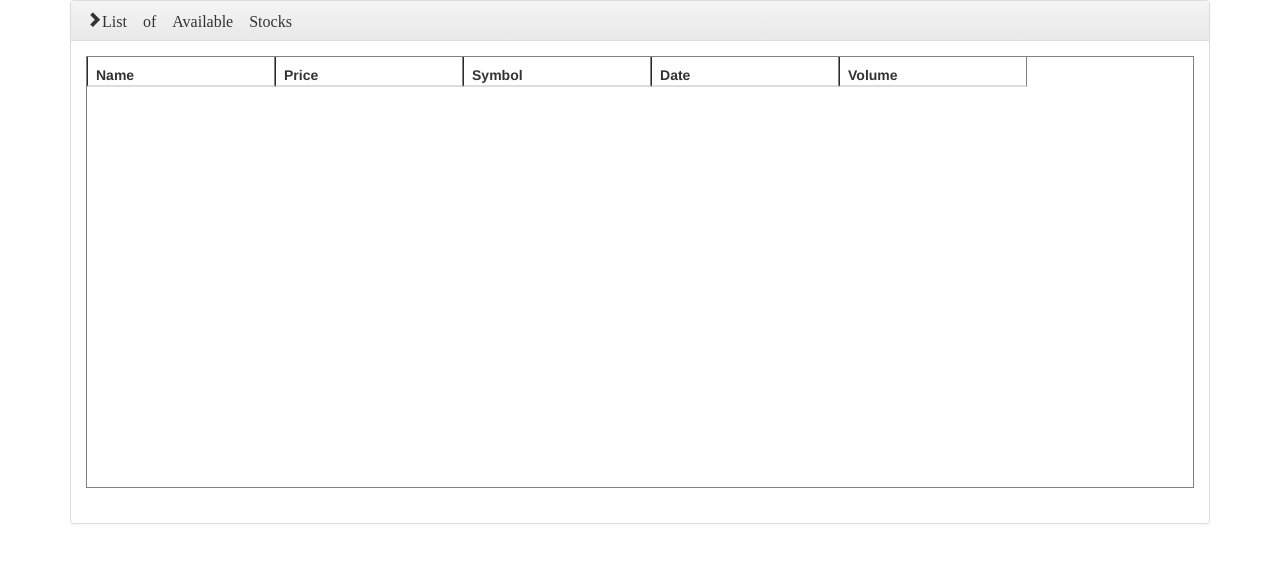
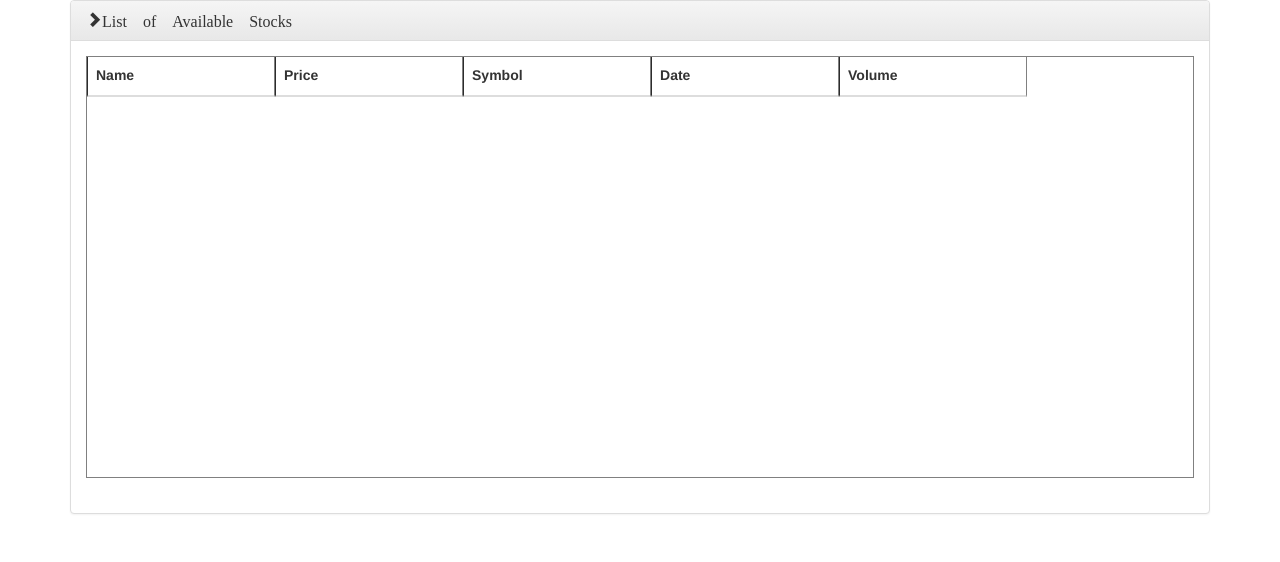
Before and after one commit to DuCalixte/stock_scraper, a plain HTML site: page app/index.html in a window 1280 px wide. Drawn offline with nearby package versions, Linux system fonts and the light colour scheme.

Commit message:
minor commit

```diff
--- a/app/css/app.css
+++ b/app/css/app.css
@@ -43,10 +43,10 @@ tr:after {
 }
 
 thead th{
-  height: 30px;
+  height: 40px;
 }
  tbody {
-  height: 400px;
+  height: 380px;
   overflow-y: auto;
 }
 
```
